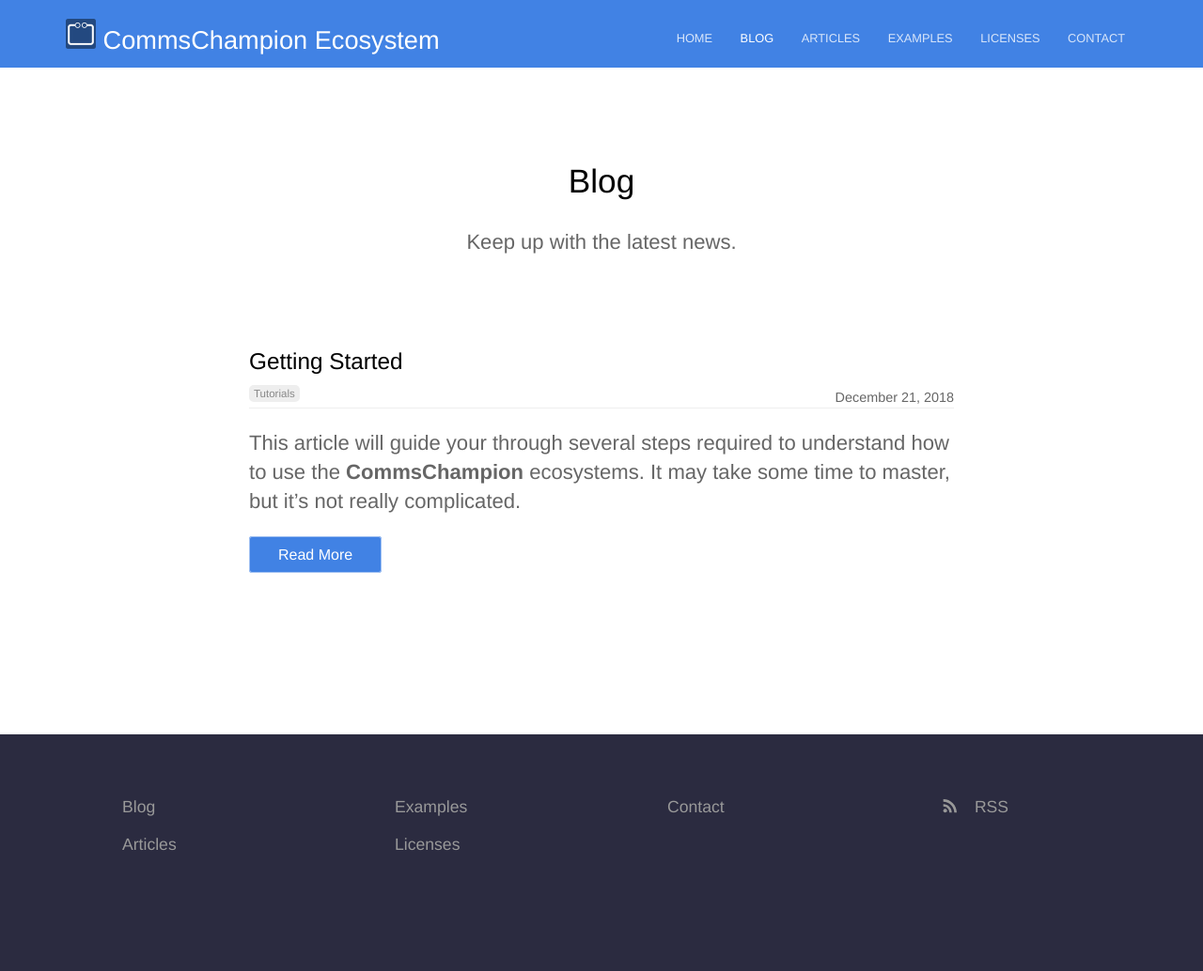
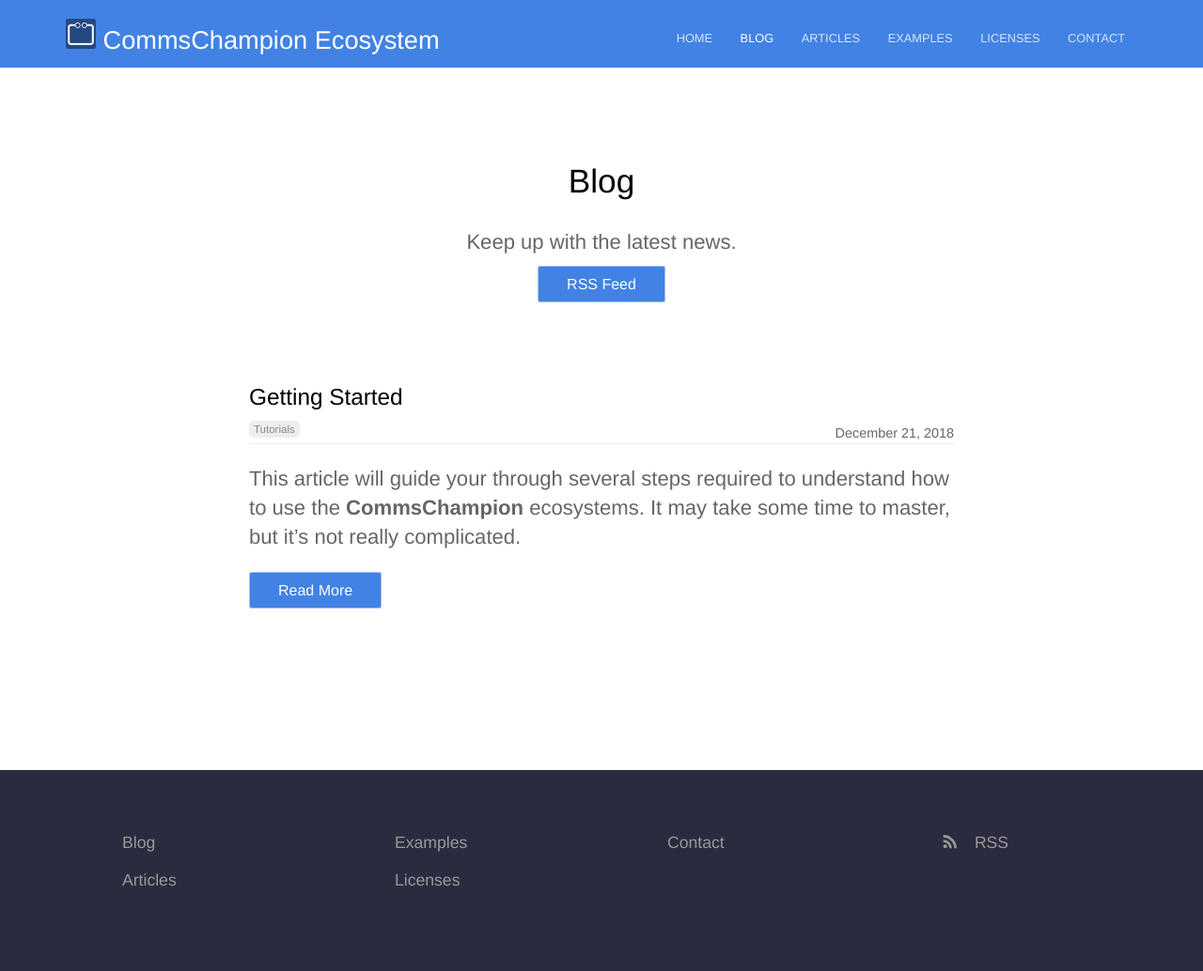
Before and after one commit to commschamp/commschamp.github.io, a Jekyll site: the page built from blog/index.html, in a window 1280 px wide. Shown: the whole page at 94% size. Built offline with Jekyll 4.4.1, drawn with Linux system fonts in a browser that asks for light colours; the list of posts is cut into pages by our own code; before the commit the page ends 996 px from its top, so only the background shows below that.

Commit message:
Updated page layout.

```diff
--- a/_layouts/page.html
+++ b/_layouts/page.html
@@ -12,6 +12,11 @@
 			{% if page.description %}
 				<p class="subtext">{{ page.description }}</p>
 			{% endif %}
+			{% if page.feed %}
+				<div class="center-text">
+					<div class="button"><a href="{{ site.baseurl }}/{{ page.feed }}">RSS Feed</a></div>
+				</div>
+			{% endif %}
 			{{ content }}
 		</div>
 	</section>
--- a/blog/index.html
+++ b/blog/index.html
@@ -1,8 +1,8 @@
 ---
 title: Blog
 description: Keep up with the latest news.
+feed: feed.xml
 ---
-
 <div class="text-container">
 	<p class="editor-link"><a href="cloudcannon:collections/_posts" class="btn"><strong>&#9998;</strong> Add Post</a></p>
 	<ul class="blog-posts">
```
